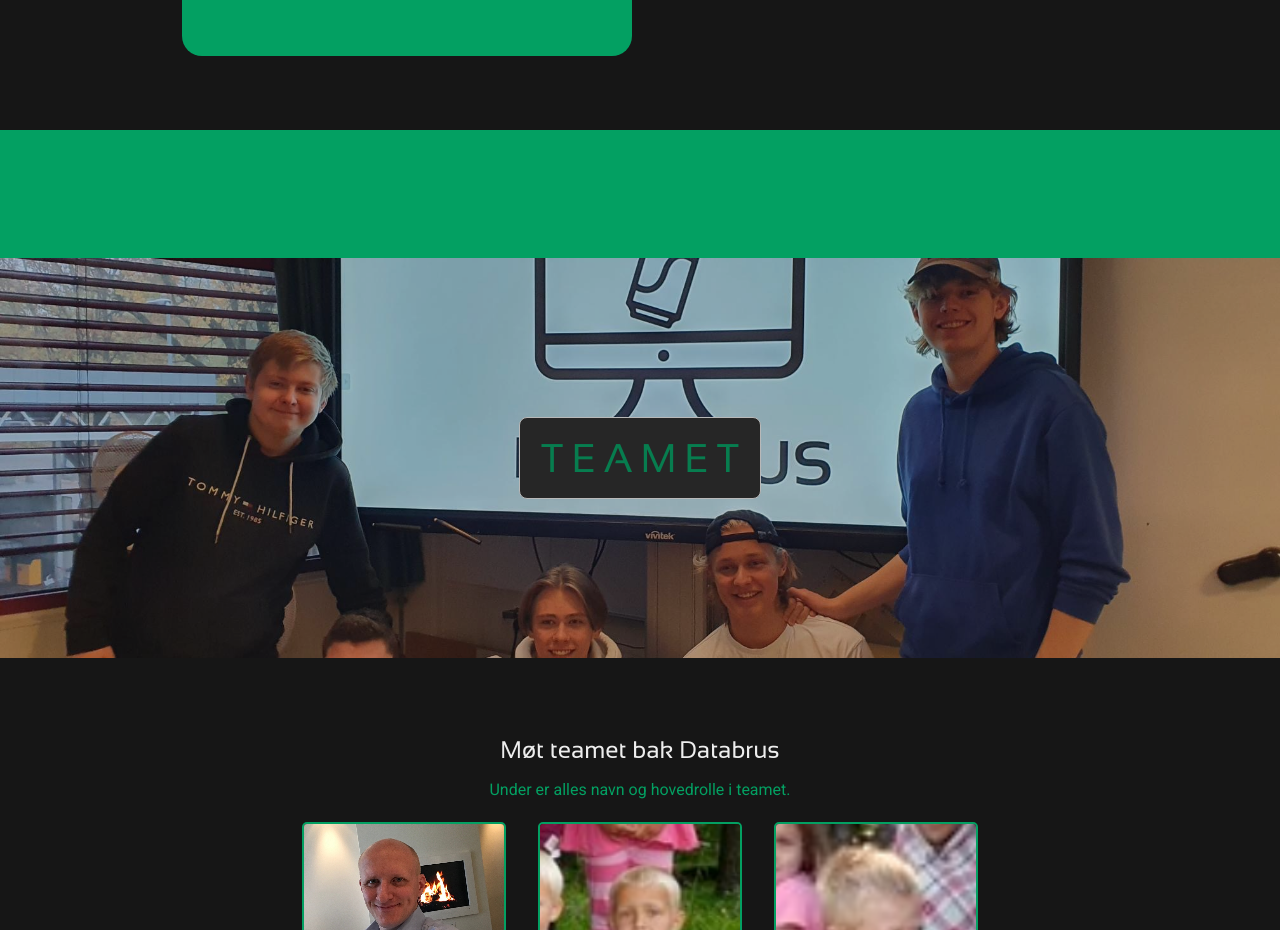
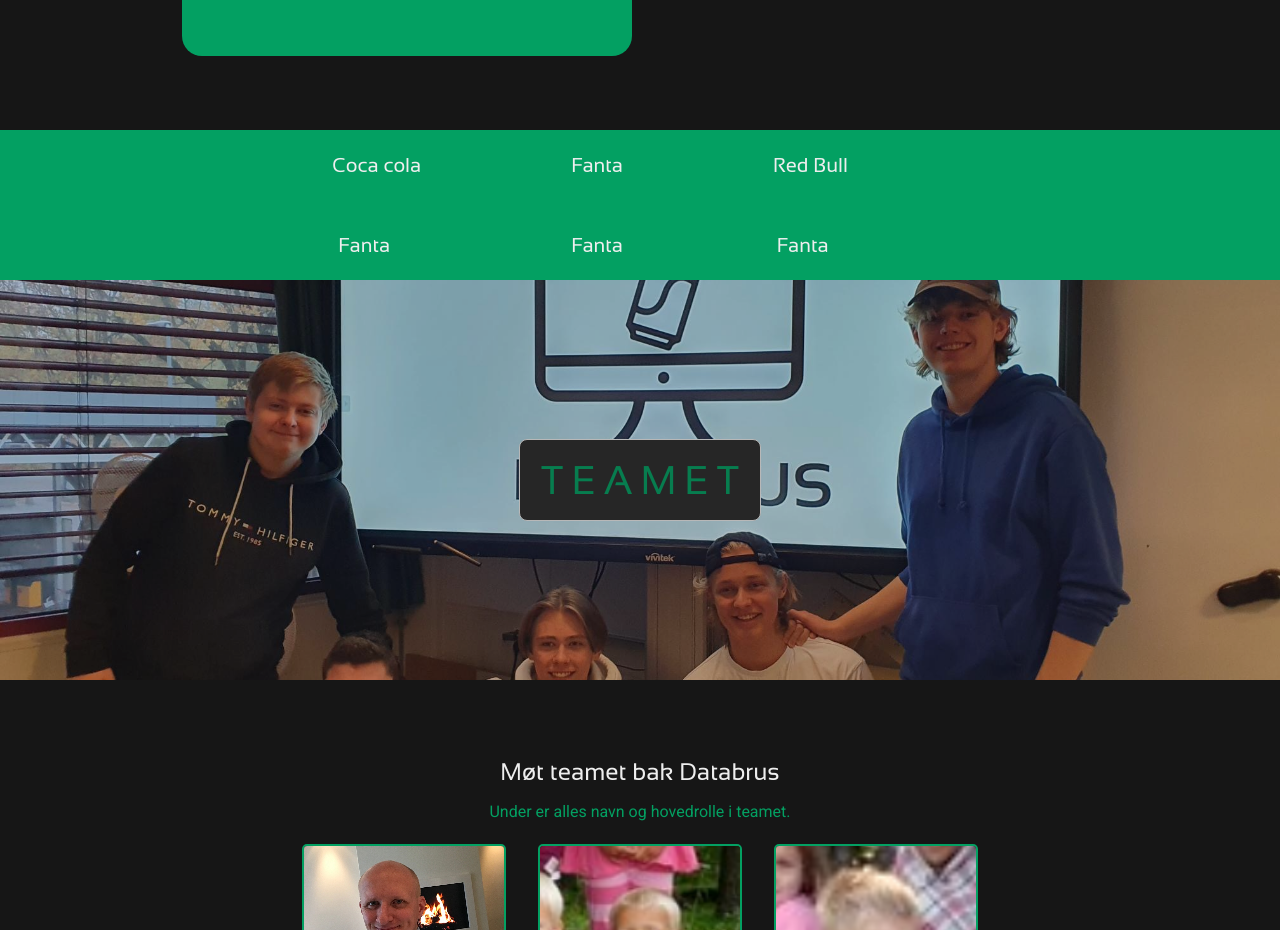
Before and after one commit to Databrus-3DAA/databrus.as, a Next.js app: page / in a window 1280 px wide. Shown: the part 1440-2370 px from the top of the page. Built offline with nearby package versions, Linux system fonts and the light colour scheme.

Commit message:
La til stock

```diff
--- a/components/Home.ts
+++ b/components/Home.ts
@@ -1,2 +1,3 @@
 export { default as Header } from './Home/Header';
 export { default as Footer } from './Home/Footer';
+export { default as Stock} from './Home/stock'
--- /dev/null
+++ b/components/Home/stock.tsx
@@ -0,0 +1,36 @@
+import React from 'react';
+import style from '@styles/Home/Stock.module.css';
+
+function Stock(){
+    return(
+            <div className={style.stock}>
+                <div>
+                    <div>
+                        Coca cola
+                    </div>
+
+                    <div>
+                        Fanta
+                    </div>
+
+                    <div>
+                        Red Bull
+                    </div>
+
+                    <div>
+                        Fanta
+                    </div>
+
+                    <div>
+                        Fanta
+                    </div>
+
+                    <div>
+                        Fanta
+                    </div>
+                </div>
+            </div>
+    )
+};
+
+export default Stock;
--- a/pages/index.tsx
+++ b/pages/index.tsx
@@ -1,6 +1,6 @@
 import React from 'react';
 import Head from 'next/head';
-import { Header, Footer } from '@components/Home';
+import { Header, Footer, Stock} from '@components/Home';
 import style from '@styles/Home/Main.module.css';
 import mStyle from '@styles/Home/Mobile/Main.module.css';
 import Image from 'next/image';
@@ -11,6 +11,7 @@ import { MdLocationOn, MdMail } from 'react-icons/md';
 import { FaDiscord } from 'react-icons/fa';
 import Logo from '@assets/img/logo.svg';
 import { teamMembers } from '@assets/data';
+//import { stock } from '@components/Home/stock'
 
 function Home() {
 	const TeamMembers = teamMembers.map((member: any) => (
@@ -80,12 +81,9 @@ function Home() {
 					</div>
 				</div>
 
-				<div className={style.stock}>
-					<div className={style.main}>
-						{/* Todo stock */}
-					</div>
-				</div>
-
+			<div className={style.colorstock}>
+				<Stock/>
+			</div>
 
 				<div id="team" className={`${mobile ? style.bgimg3 : style.bgimg2}`} style={{backgroundImage:"url('/img/team.png')"}}>
 					<div className={style.titleContainer}>
--- a/styles/Home/Main.module.css
+++ b/styles/Home/Main.module.css
@@ -73,10 +73,7 @@
 	font-size: 24px;
 }
 
-.stock {
-	background-color: var(--highlight);
-	width: 100%;
-}
+
 
 .stock * {
 	color: var(--background);
@@ -176,3 +173,9 @@
 	color: var(--darkbackground);
 	background-color: var(--highlight);
 }
+
+.colorstock {
+    background-color: var(--highlight);
+	width: 100%;
+    padding: 20px;
+}
--- /dev/null
+++ b/styles/Home/Stock.module.css
@@ -0,0 +1,13 @@
+.stock {
+	display: flex;
+	text-align: center;
+	justify-content: center;
+	flex-wrap: wrap;
+    font-size: 20px;
+}
+
+.stock div{
+    display: grid;
+    grid-template-columns:auto auto auto;
+    grid-gap: 50px;
+}
```
